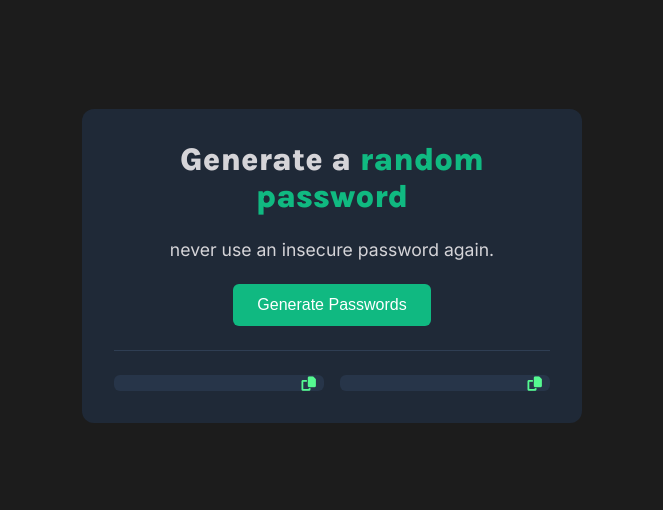
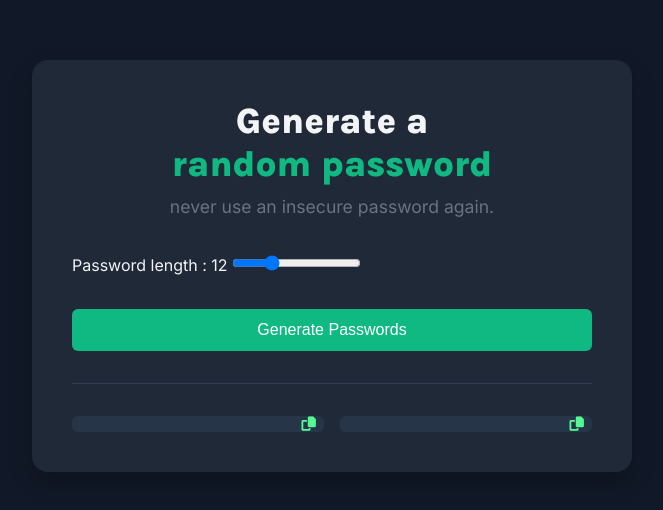
Before and after one commit to dag12y/passwordGenerator, a plain HTML site: page index.html in a window 1280 px wide. Shown: the part 134-644 px from the top of the page, without its empty margins (308-971 px from the left). Drawn offline with Linux system fonts and the light colour scheme.

Commit message:
styling the header

```diff
--- a/index.html
+++ b/index.html
@@ -5,12 +5,22 @@
     <meta name="viewport" content="width=device-width, initial-scale=1.0">
     <link href="https://cdnjs.cloudflare.com/ajax/libs/font-awesome/6.4.0/css/all.min.css" rel="stylesheet">
     <link rel="stylesheet" href="style.css">
-    <title>Password-Generator</title>
+    <title>Secure Password Generator</title>
 </head>
 <body>
     <div class="container">
-        <h1>Generate a <span>random password</span></h1>
-        <p>never use an insecure password again.</p>
+        <div class="header">
+            <h1>Generate a <span>random password</span></h1>
+            <p>never use an insecure password again.</p>
+        </div>
+
+        <div class="controls">
+            <div class="control-group">
+                <label for="length">Password length : <span id="length-value">12</span></label>
+                <input type="range" id="length" min="4" max="32" value="12">
+            </div>
+
+        </div>
         <button>Generate Passwords</button>
         <hr>
         <div class="passwords">
--- a/style.css
+++ b/style.css
@@ -1,4 +1,19 @@
 @import url("https://fonts.googleapis.com/css2?family=Inter:wght@400;500&family=Karla:wght@800&display=swap");
+
+:root {
+    --primary: #10b981;
+    --primary-dark: #0e9e6d;
+    --primary-light: #d1fae5;
+    --dark: #1f2937;
+    --darker: #111827;
+    --darkest: #030712;
+    --light: #f3f4f6;
+    --lighter: #f9fafb;
+    --gray: #6b7280;
+    --success: #10b981;
+    --warning: #f59e0b;
+    --danger: #ef4444;
+}
 
 * {
     margin: 0;
@@ -7,44 +22,52 @@
 }
 
 body {
-    background-color: #1c1c1c;
-    font-family: Inter, sans-serif;
-    color: #d5d4d8;
+    background-color: var(--darker);
+    font-family: 'Inter', sans-serif;
+    color: var(--light);
     min-height: 100vh;
     display: flex;
     justify-content: center;
     align-items: center;
     padding: 1rem;
+    line-height: 1.5;
 }
 
 .container {
-    background-color: #1f2937;
-    padding: 2rem;
-    border-radius: 12px;
+    background-color: var(--dark);
+    padding: 2.5rem;
+    border-radius: 16px;
     width: 100%;
-    max-width: 500px;
+    max-width: 600px;
     display: flex;
     flex-direction: column;
-    align-items: center;
-    gap: 1.5rem;
-    position: relative;
+    gap: 2rem;
+    box-shadow: 0 10px 25px rgba(0, 0, 0, 0.2);
+}
+.header {
+    text-align: center;
+    display: flex;
+    flex-direction: column;
+    gap: 0.5rem;
 }
 
 h1 {
-    font-family: Karla, sans-serif;
-    font-size: 2rem;
+    font-family: 'Karla', sans-serif;
+    font-size: 2.25rem;
     font-weight: 800;
-    text-align: center;
+    line-height: 1.2;
 }
 
 h1 span {
-    color: #10b981;
+    color: var(--primary);
+    display: inline-block;
 }
 
 p {
+    color: var(--gray);
     font-size: 1.1rem;
-    text-align: center;
 }
+
 
 button {
     background-color: #10b981;
```
